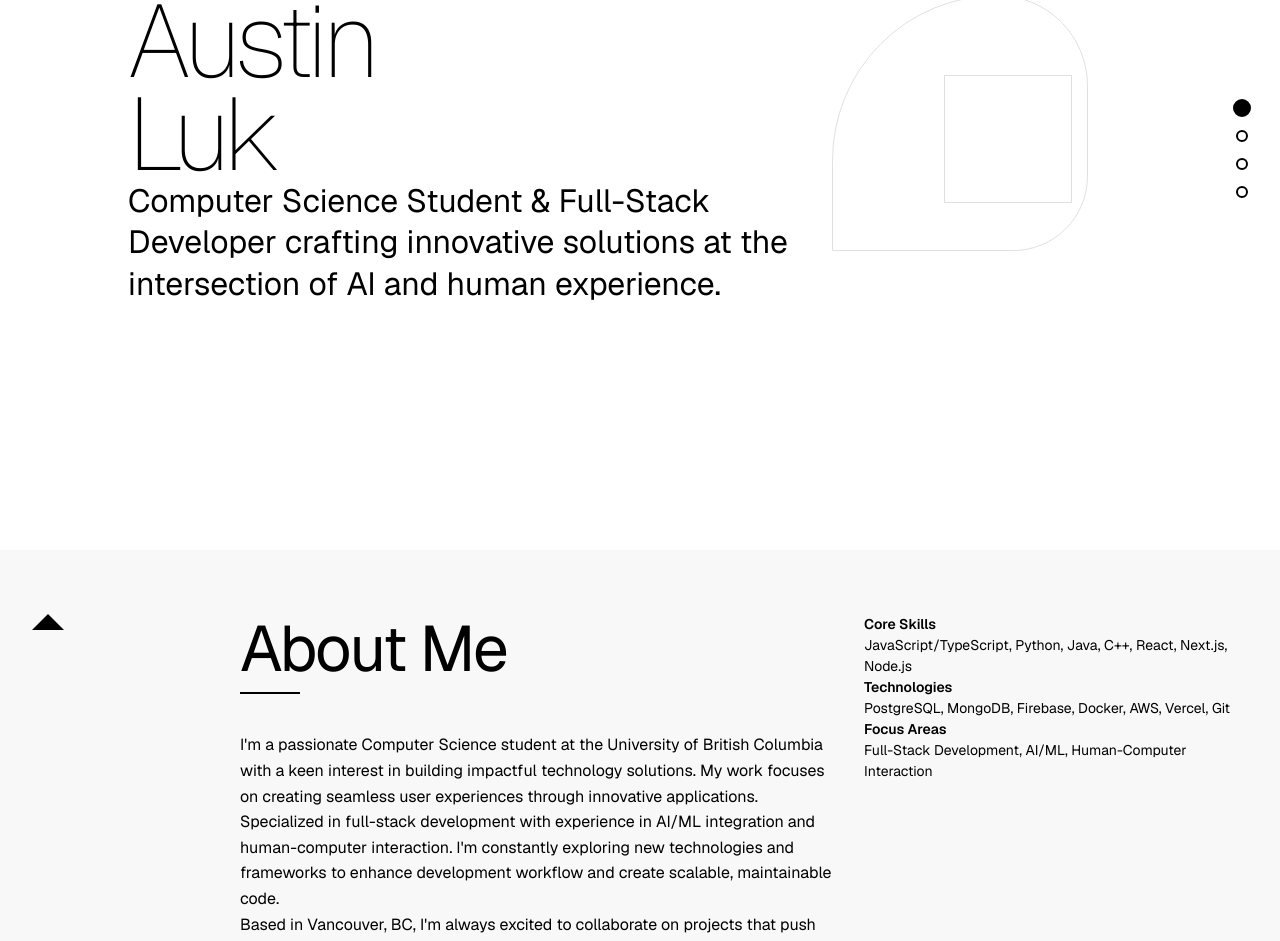
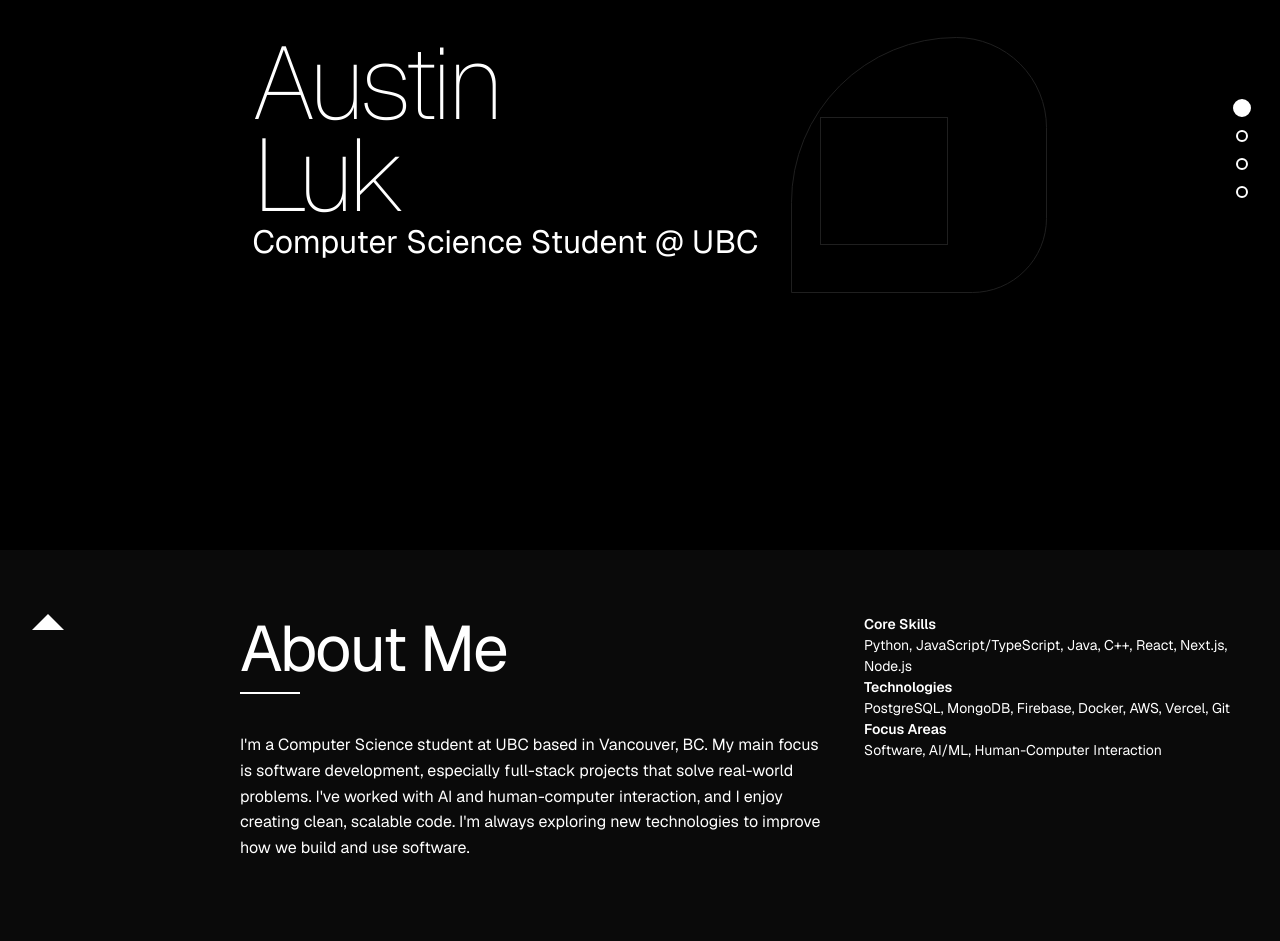
Before and after one commit to austinluk/pp, a Next.js app: page / in a window 1280 px wide. Shown: the part 250-1191 px from the top of the page. Built offline with nearby package versions, Linux system fonts and the light colour scheme.

Commit message:
Fixed content,  start website -> darkmode.

```diff
--- a/src/components/sections/AboutSection.tsx
+++ b/src/components/sections/AboutSection.tsx
@@ -14,21 +14,13 @@ const AboutSection = () => {
             <h2 className="text-hero mb-12">About Me</h2>
             <div className="space-y-6">
               <p className="text-body">
-                I&#39;m a passionate Computer Science student at the University
-                of British Columbia with a keen interest in building impactful
-                technology solutions. My work focuses on creating seamless user
-                experiences through innovative applications.
-              </p>
-              <p className="text-body">
-                Specialized in full-stack development with experience in AI/ML
-                integration and human-computer interaction. I&#39;m constantly
-                exploring new technologies and frameworks to enhance development
-                workflow and create scalable, maintainable code.
-              </p>
-              <p className="text-body">
-                Based in Vancouver, BC, I&#39;m always excited to collaborate on
-                projects that push technological boundaries and solve real-world
-                problems through code.
+
+                I&#39;m a Computer Science student at UBC based in Vancouver, BC.
+                My main focus is software development, especially full-stack projects that solve real-world problems.
+                I&#39;ve worked with AI and human-computer interaction, and I enjoy creating clean, scalable code.
+                I&#39;m always exploring new technologies to improve how we build and use software.
+
+
               </p>
             </div>
           </div>
@@ -39,7 +31,7 @@ const AboutSection = () => {
               <div>
                 <h3 className="font-semibold mb-2">Core Skills</h3>
                 <p>
-                  JavaScript/TypeScript, Python, Java, C++, React, Next.js,
+                  Python, JavaScript/TypeScript, Java, C++, React, Next.js,
                   Node.js
                 </p>
               </div>
@@ -49,7 +41,7 @@ const AboutSection = () => {
               </div>
               <div>
                 <h3 className="font-semibold mb-2">Focus Areas</h3>
-                <p>Full-Stack Development, AI/ML, Human-Computer Interaction</p>
+                <p>Software, AI/ML, Human-Computer Interaction</p>
               </div>
             </div>
           </div>
--- a/src/components/sections/HeroSection.tsx
+++ b/src/components/sections/HeroSection.tsx
@@ -1,4 +1,4 @@
-import React from 'react';
+import React from "react";
 
 const HeroSection = () => {
   return (
@@ -6,24 +6,24 @@ const HeroSection = () => {
       <div className="asymmetric-grid">
         <div className="grid-span-8">
           <div className="fade-in-up">
-            <h1 className="text-display mb-8">
+            <h1 className="text-display mb-24">
               Austin
               <br />
               Luk
             </h1>
           </div>
-          <div className="fade-in-up" style={{ animationDelay: '0.2s' }}>
-            <p className="text-large max-w-2xl">
-              Computer Science Student & Full-Stack Developer crafting innovative solutions at the intersection of AI and human experience.
+          <div className="fade-in-up" style={{ animationDelay: "0.2s" }}>
+            <p className="text-large max-w-2xl top-20">
+              Computer Science Student @ UBC
             </p>
           </div>
         </div>
         <div className="grid-span-4">
-          <div className="slide-in-right" style={{ animationDelay: '0.4s' }}>
+          <div className="slide-in-right" style={{ animationDelay: "0.4s" }}>
             <div className="geometric-shape shape-circle w-64 h-64 morph-border" />
             <div
               className="geometric-shape shape-square w-32 h-32 absolute top-20 right-20"
-              style={{ animationDelay: '2s' }}
+              style={{ animationDelay: "2s" }}
             />
           </div>
         </div>
--- a/src/context/ThemeContext.tsx
+++ b/src/context/ThemeContext.tsx
@@ -11,7 +11,7 @@ type ThemeContextType = {
 const ThemeContext = createContext<ThemeContextType | undefined>(undefined);
 
 export const ThemeProvider = ({ children }: { children: ReactNode }) => {
-  const [theme, setTheme] = useState<Theme>('light');
+  const [theme, setTheme] = useState<Theme>('dark');
 
   useEffect(() => {
     document.documentElement.setAttribute('data-theme', theme);
--- a/src/data/experiences.ts
+++ b/src/data/experiences.ts
@@ -6,7 +6,7 @@ export const experiences: Experience[] = [
     company: "University of British Columbia",
     period: "2022 - Present",
     description: "Pursuing B.Sc. in Computer Science with focus on Full-Stack Development, AI/ML, and Human-Computer Interaction. Active in coding projects and tech community.",
-    technologies: ["JavaScript", "Python", "Java", "React", "Node.js"]
+    technologies: ["Python", "C++", "JavaScript", "React", "Java", "Node.js"]
   },
   {
     role: "Full-Stack Developer",
@@ -20,6 +20,6 @@ export const experiences: Experience[] = [
     company: "Freddy the Freelancer",
     period: "2024",
     description: "Built WhatsApp automation bot for connecting clients with freelancers, featuring automated matching and in-chat project scoping.",
-    technologies: ["Node.js", "WhatsApp API", "MongoDB", "AWS"]
+    technologies: ["Node.js", "WhatsApp API", "Supabase", "AWS"]
   }
 ];
```
